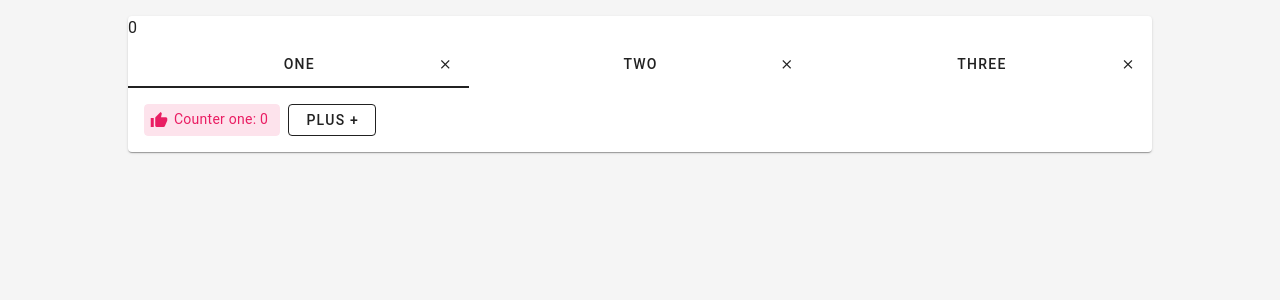
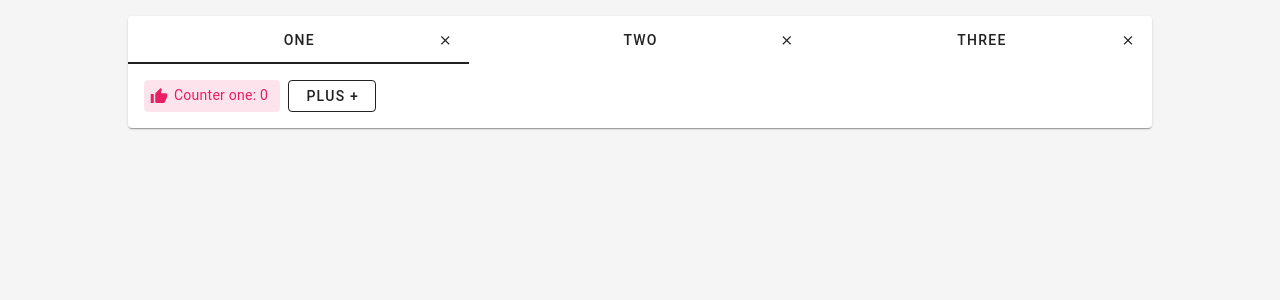
Before and after one commit to walkerz88/novatek-test, a Vue app: page / in a window 1280 px wide. Shown: the top 300 px of the page. Built offline with nearby package versions, Linux system fonts and the light colour scheme.

Commit message:
clean code

```diff
--- a/src/App.vue
+++ b/src/App.vue
@@ -3,7 +3,6 @@
     <v-main class="main">
       <div class="wrapper">
         <v-card>
-          {{ activeTab }}
           <v-tabs v-model="activeTab" v-show="tabs.length > 0">
             <div class="tab" v-for="tab in tabs" :key="tab.name">
               <v-tab :to="tab.path" class="tab__link">
```
